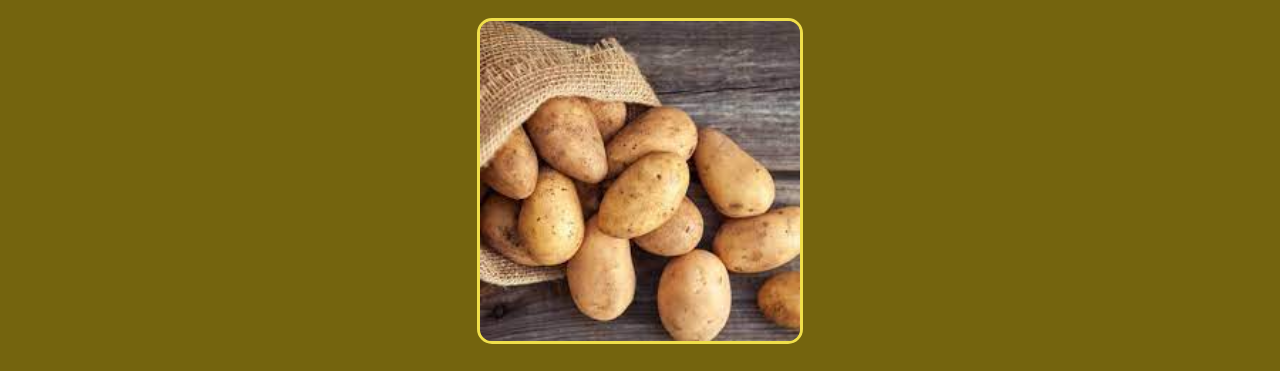
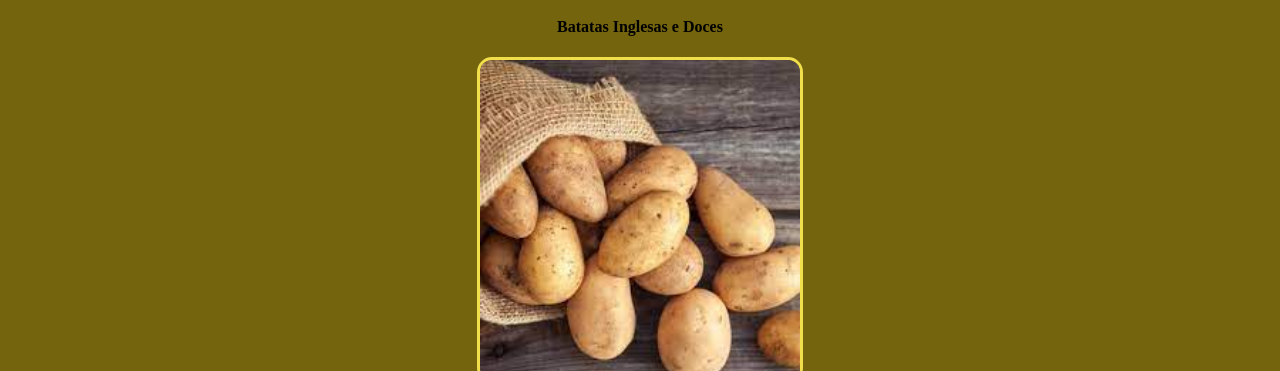
Before and after one commit to Luiusu/atv1-3-Trimestre, a plain HTML site: page index.html in a window 1280 px wide. Shown: the part 107-478 px from the top of the page. Drawn offline with Linux system fonts and the light colour scheme.

Commit message:
subtitulo

```diff
--- a/index.html
+++ b/index.html
@@ -14,6 +14,7 @@
     <div class="div-img">
 
         <h1>Batata</h1>
+        <h4>Batatas Inglesas e Doces</h4>
         <img class="batatas1" src="images.jpeg" alt="Batatas">
         <h2>Batatas Inglesas</h2>
         <img class="batatas2" src="images (1).jpeg" alt="Batatas">
```
